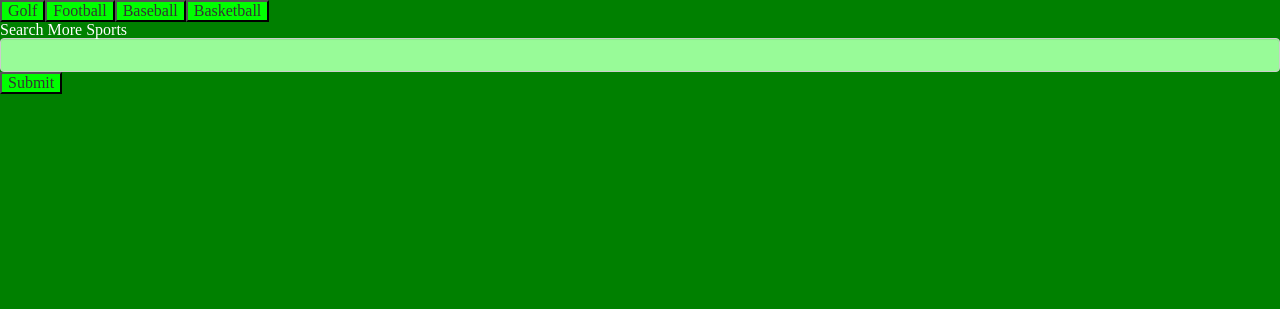
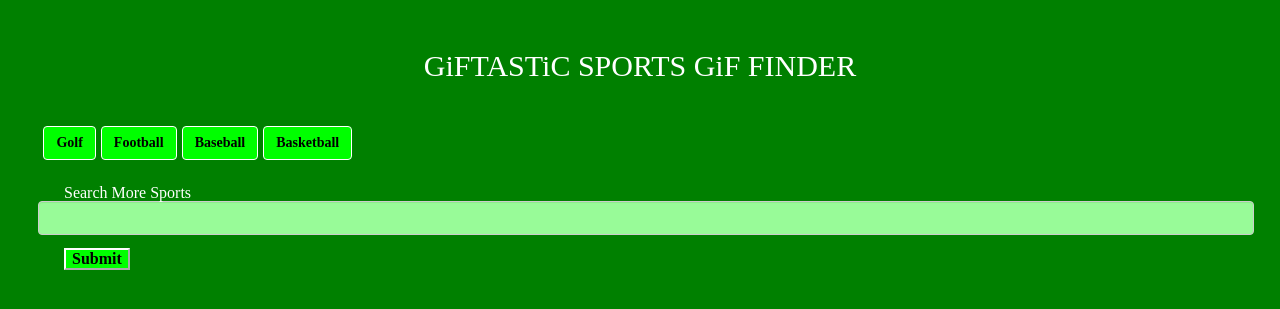
Before and after one commit to jjoseph101/week-6-Giftastic, a PHP site: page / in a window 1280 px wide. Shown: the top 309 px of the page. Run offline with PHP 8.4, Linux system fonts and the light colour scheme; some libraries are stand-ins or nearby versions.

Commit message:
all done except animation

```diff
--- a/assets/css/style.css
+++ b/assets/css/style.css
@@ -1,5 +1,22 @@
+h1 {
+	color: white;
+	font-size: 30px;
+	text-align: center;
+}
+.buttonSpacer {
+	margin-left: 3%;
+}
+.entitle {
+	margin-top: 4%;
+}
+
 .sportB {
 	background-color:lime;
+	border-color: white;
+	margin-left: 5%;
+	margin-top:1%;
+	color: black;
+	font-weight: bold;
 }
 
 #addSport {
@@ -10,10 +27,15 @@
 	background-color: green;
 }
 
+
 #focusedInput {
 	background-color: palegreen;
+	margin-left: 3%;
+	width: 95%;
 }
 
 #search {
 	color: white;
+	margin-left: 5%;
+	margin-top: 2%;
 }
--- a/assets/javascripts/app.js
+++ b/assets/javascripts/app.js
@@ -11,26 +11,24 @@
 
 	//loop through array of sports and create button for each
 	for (var i=0; i<sports.length; i++) {
+		if (sports[i]=="") { //skip empty ("") array items
+		} else {
 			var a = $('<button>');
 			a.addClass('sportB');
+			a.addClass('btn');
+			a.addClass('btn-primary');
 			a.attr('data-name', sports[i]);
+			a.attr('style', "margin-left:5px;")
 			a.text(sports[i]);
 			$("#sportsButtons").append(a);
 		};
 	};
-
-	//add user input to sports array and redraw buttons
-	// $('#addSport').on('click', function () {
-	// 	var sportAdd = $('#focusedInput').val().trim();
-	// 	sports.push(sportAdd);
-	// 	renderButtons();
-	// 	$('#sports-form')[0].reset();
-	// 	return false;
-	// });
+};
 
 //draw buttons
 renderButtons();
 
+//function to capture button click
 function clickIt () {
 	$(".sportB").on("click", function(){
 		var sportPick = $(this).data("name");
@@ -43,7 +41,6 @@
 			return false;
 		} else {
 			var queryURL = "http://api.giphy.com/v1/gifs/search?api_key=dc6zaTOxFJmzC&"+"q="+sportPick;
-
 			$.ajax({url: queryURL, method: "GET"}).done(function(response){
 				console.log("SportPick "+sportPick)
 				var results = response.data;
@@ -53,17 +50,34 @@
 	        		var rating = results[i].rating;
 	        		var p = $("<p>").text("Rating: " + rating);
 	        		var sportImage = $("<img>");
-        		sportImage.attr("src", results[i].images.fixed_height_still.url);
+	        		var stillImage = results[i].images.fixed_height_still.url;
+	        		sportImage.attr("src", stillImage);
+	        		sportImage.attr("style", "float: left; margin: 20px 10px 20px 10px;");
+	        		sportImage.attr("class", "gifs");
+	        		sportImage.attr("data-still", results[i].images.fixed_height_still.url);
+	        		sportImage.attr("data-animate", results[i].images.fixed_height.url);
+	        		sportImage.attr("data-state", "still");
+	        		p.attr("style", "float: left; color: white; margin-left: -30%; margin-top: -5px;");
 	        		sportDiv.prepend(p);
 	        		sportDiv.prepend(sportImage);
 	       			$("#sportsGifs").prepend(sportDiv);
-			}
-
-
-		})
-		}
-
+	       			$("sportsGifs").prepend("<BR>");
+				};
+			});
+		};
 	});
 };
 
+function animate () {
+	$(".gifs").on("click", function(){
+		var state = $(this).attr("data-state");
+		if (state=="still") {
+
+		} else {
+
+		}
+	});
+}
+
 clickIt ();
+animate ();
--- a/index.html
+++ b/index.html
@@ -24,8 +24,12 @@
 <!-- DOCUMENT BODY -->
 <body id="bodyDoc">
 
+	<h1 class="entitle"> GiFTASTiC SPORTS GiF FINDER </h1><BR><BR>
+
 	<!-- AREA FOR SPORTS BUTTONS -->
-	<div id="sportsButtons">
+	<div class="buttonSpacer">
+		<div id="sportsButtons">
+		</div>
 	</div>
 
 	<!-- AREA FOR SPORTS SEARCH -->
@@ -36,8 +40,8 @@
 	</form>
 
 	<!-- AREA FOR SPORTS RESULTS -->
-	<div id="sportsGifs">
-	</div>
+			<div id="sportsGifs">
+			</div>
 </body>
 
 <!-- CALL TO EXTERNAL JAVASCRIPT FILE -->
```
Lines whose indentation alone changed are shown as unchanged.
